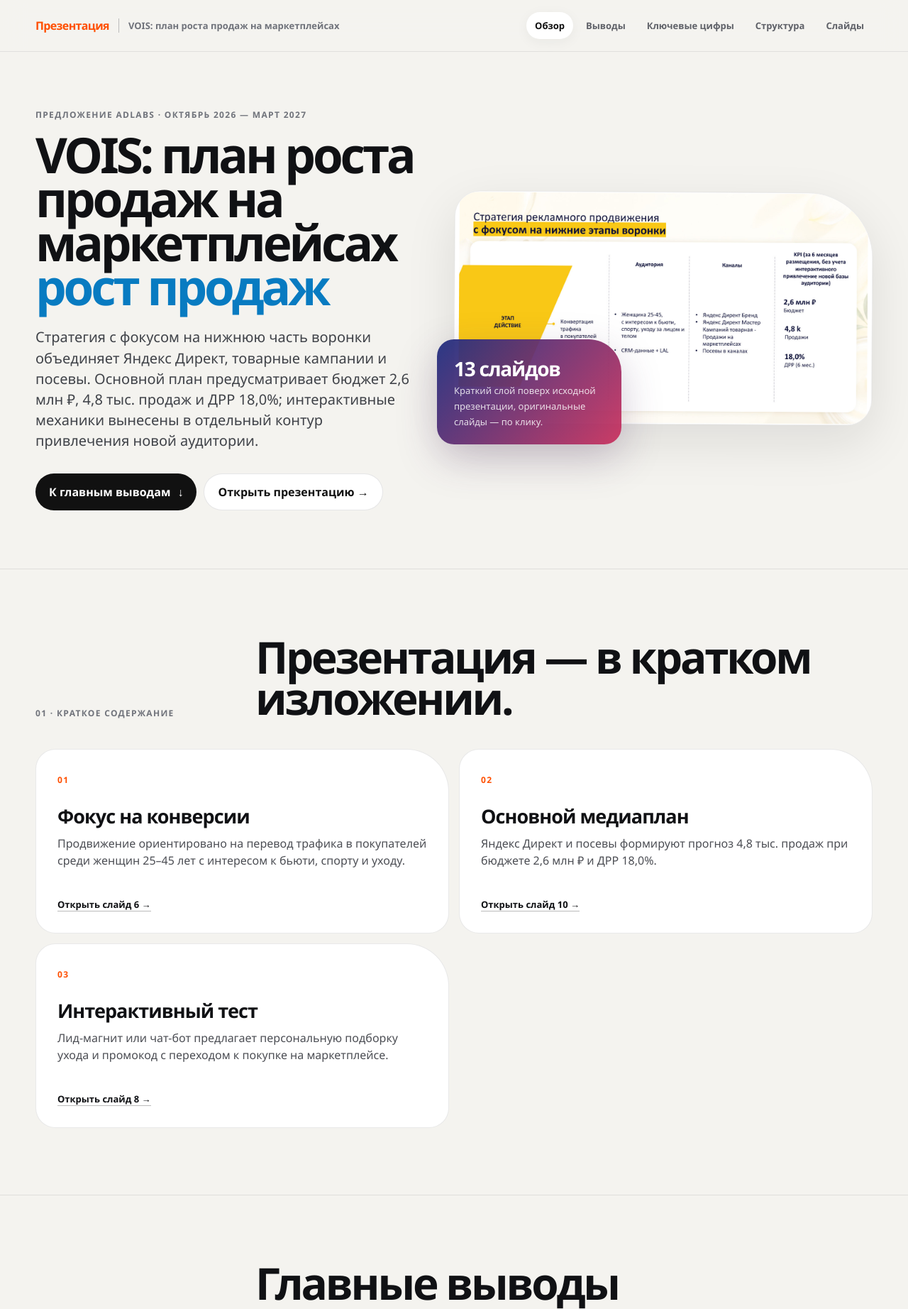
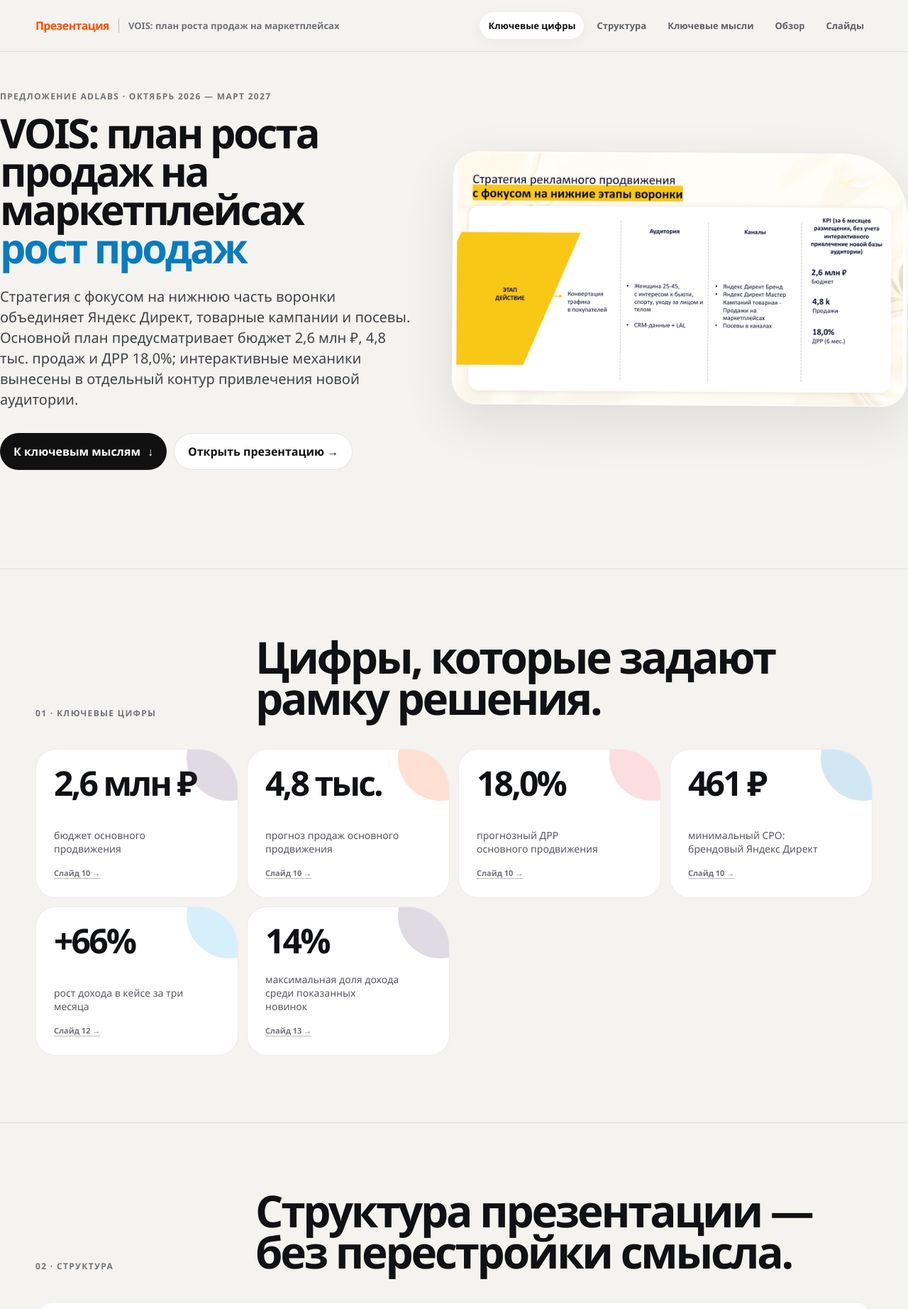
Before and after one commit to vanchdesign-code/landings-public, a plain HTML site: page sites/26f762da7141bfb6/index.html in a window 1280 px wide. Shown: the top 1844 px of the page at 71% size. Drawn offline with Linux system fonts and the light colour scheme.

Commit message:
Publish landing: 26f762da7141bfb6

```diff
--- a/sites/26f762da7141bfb6/index.html
+++ b/sites/26f762da7141bfb6/index.html
@@ -26,10 +26,11 @@
 .navlinks{display:flex;gap:6px;align-items:center}
 .navlinks a{font-size:13px;font-weight:720;padding:10px 12px;border-radius:999px;color:#5f6168;transition:.2s ease}
 .navlinks a:hover,.navlinks a.active{background:#fff;color:#111;box-shadow:0 4px 18px rgba(0,0,0,.05)}
+main{display:flex;flex-direction:column}
 .hero{padding:54px 0 56px;min-height:calc(100vh - 72px);display:grid;align-items:center}
 .hero-grid{display:grid;grid-template-columns:minmax(0,.95fr) minmax(0,1.05fr);gap:56px;align-items:center}
 .hero-copy{min-width:0;position:relative;z-index:1}
-.hero-copy h1{font-size:clamp(48px,5.4vw,84px);line-height:.9;letter-spacing:-.06em;margin:16px 0 26px;max-width:100%;overflow-wrap:anywhere;text-wrap:balance}
+.hero-copy h1{font-size:clamp(42px,4.5vw,70px);line-height:.94;letter-spacing:-.055em;margin:16px 0 26px;max-width:100%;overflow-wrap:anywhere;text-wrap:balance}
 .hero-copy h1 span{display:block;color:var(--blue)}
 .hero-copy p{font-size:20px;line-height:1.46;max-width:650px;color:#3f4248;margin:0 0 32px}
 .cta-row{display:flex;gap:10px;flex-wrap:wrap}
@@ -41,6 +42,10 @@
 .hero-frame img{width:100%;aspect-ratio:16/9;object-fit:cover}
 .hero-chip{position:absolute;left:-24px;bottom:-24px;max-width:260px;background:linear-gradient(130deg,rgba(32,47,128,.95),rgba(201,45,91,.92));color:#fff;padding:22px 24px;border-radius:24px 46px 24px 24px;box-shadow:0 20px 55px rgba(78,47,96,.25)}
 .hero-chip strong{display:block;font-size:28px;letter-spacing:-.045em} .hero-chip span{font-size:13px;opacity:.83;line-height:1.4}
+.hero-chip{display:none}
+.hero{display:flex;flex-direction:column}
+.hero-grid{width:100%}
+#numbers{order:1}#story{order:2}#takeaways{order:3}#summary{order:4}#slides{order:5}
 .section{padding:94px 0;border-top:1px solid rgba(16,17,20,.09)}
 .section-head{display:grid;grid-template-columns:260px 1fr;gap:50px;align-items:end;margin-bottom:42px}
 .section-head h2{font-size:clamp(38px,5vw,62px);line-height:.94;letter-spacing:-.052em;margin:0;max-width:900px}
@@ -118,7 +123,7 @@
  <div class="container nav">
   <a class="brand" href="#top"><span class="brand-mark"><b>Презентация</b></span><span class="brand-divider"></span><span class="brand-project">VOIS: план роста продаж на маркетплейсах</span></a>
   <nav class="navlinks" aria-label="Основная навигация">
-   <a href="#summary">Обзор</a><a href="#takeaways">Выводы</a><a href="#numbers">Ключевые цифры</a><a href="#story">Структура</a><a href="#slides">Слайды</a>
+   <a href="#numbers">Ключевые цифры</a><a href="#story">Структура</a><a href="#takeaways">Ключевые мысли</a><a href="#summary">Обзор</a><a href="#slides">Слайды</a>
   </nav>
  </div>
 </header>
@@ -129,11 +134,11 @@
    <div class="eyebrow">Предложение Adlabs · октябрь 2026 — март 2027</div>
    <h1 id="hero-title">VOIS: план роста продаж на маркетплейсах <span>рост продаж</span></h1>
    <p>Стратегия с фокусом на нижнюю часть воронки объединяет Яндекс Директ, товарные кампании и посевы. Основной план предусматривает бюджет 2,6 млн ₽, 4,8 тыс. продаж и ДРР 18,0%; интерактивные механики вынесены в отдельный контур привлечения новой аудитории.</p>
-   <div class="cta-row"><a class="btn" href="#takeaways">К главным выводам <span>↓</span></a><button class="btn secondary" data-open-slide="6">Открыть презентацию →</button></div>
+   <div class="cta-row"><a class="btn" href="#takeaways">К ключевым мыслям <span>↓</span></a><button class="btn secondary" data-open-slide="6">Открыть презентацию →</button></div>
   </div>
   <div class="hero-visual reveal">
    <button class="hero-frame" data-open-slide="6" aria-label="Открыть слайд 6"><img src="assets/slides/slide-006.jpg" alt="Слайд 6: Стратегия нижней воронки"></button>
-   <div class="hero-chip"><strong>13 слайдов</strong><span>Краткий слой поверх исходной презентации, оригинальные слайды — по клику.</span></div>
+
   </div>
  </div>
 </section>
@@ -151,7 +156,7 @@
 
 <section class="section" id="takeaways">
  <div class="container">
-  <div class="section-head"><div class="eyebrow">02 · Главные выводы</div><h2>Главные выводы презентации.</h2></div>
+  <div class="section-head"><div class="eyebrow">03 · Ключевые мысли</div><h2>Ключевые мысли презентации.</h2></div>
   <div class="takeaways">
    <article class="takeaway reveal"><div class="index">1</div><div><h3>Нижняя часть воронки — приоритет</h3><p>Основной сценарий строится вокруг конвертации уже привлечённого трафика в продажи.</p></div><button data-open-slide="6">Открыть слайд 6 →</button></article>
    <article class="takeaway reveal"><div class="index">2</div><div><h3>Сегменты можно расширять данными</h3><p>Базовая аудитория дополняется CRM-сегментами и похожими аудиториями LAL.</p></div><button data-open-slide="6">Открыть слайд 6 →</button></article>
@@ -167,11 +172,9 @@
 
 <section class="section" id="numbers">
  <div class="container">
-  <div class="section-head"><div class="eyebrow">03 · Ключевые цифры</div><h2>Цифры, которые задают рамку решения.</h2></div>
+  <div class="section-head"><div class="eyebrow">01 · Ключевые цифры</div><h2>Цифры, которые задают рамку решения.</h2></div>
   <div class="numbers">
-   <article class="metric reveal" style="--accent:#ef4557"><div class="value">22+ года</div><div><div class="label">опыт развития бизнеса клиентов</div><button class="source slide-link" data-open-slide="1">Слайд 1 →</button></div></article>
-   <article class="metric reveal" style="--accent:#087bc1"><div class="value">50+</div><div><div class="label">сертифицированных специалистов</div><button class="source slide-link" data-open-slide="3">Слайд 3 →</button></div></article>
-   <article class="metric reveal" style="--accent:#17aee4"><div class="value">5+ лет</div><div><div class="label">средний стаж специалиста в Adlabs</div><button class="source slide-link" data-open-slide="3">Слайд 3 →</button></div></article>
+
    <article class="metric reveal" style="--accent:#57346c"><div class="value">2,6 млн ₽</div><div><div class="label">бюджет основного продвижения</div><button class="source slide-link" data-open-slide="10">Слайд 10 →</button></div></article>
    <article class="metric reveal" style="--accent:#ff4f00"><div class="value">4,8 тыс.</div><div><div class="label">прогноз продаж основного продвижения</div><button class="source slide-link" data-open-slide="10">Слайд 10 →</button></div></article>
    <article class="metric reveal" style="--accent:#ef4557"><div class="value">18,0%</div><div><div class="label">прогнозный ДРР основного продвижения</div><button class="source slide-link" data-open-slide="10">Слайд 10 →</button></div></article>
@@ -184,7 +187,7 @@
 
 <section class="section" id="story">
  <div class="container">
-  <div class="section-head"><div class="eyebrow">04 · История и разделы</div><h2>Исходная история презентации — без перестройки смысла.</h2></div>
+  <div class="section-head"><div class="eyebrow">02 · Структура</div><h2>Структура презентации — без перестройки смысла.</h2></div>
   <div class="story" id="storyList"></div>
  </div>
 </section>
```
